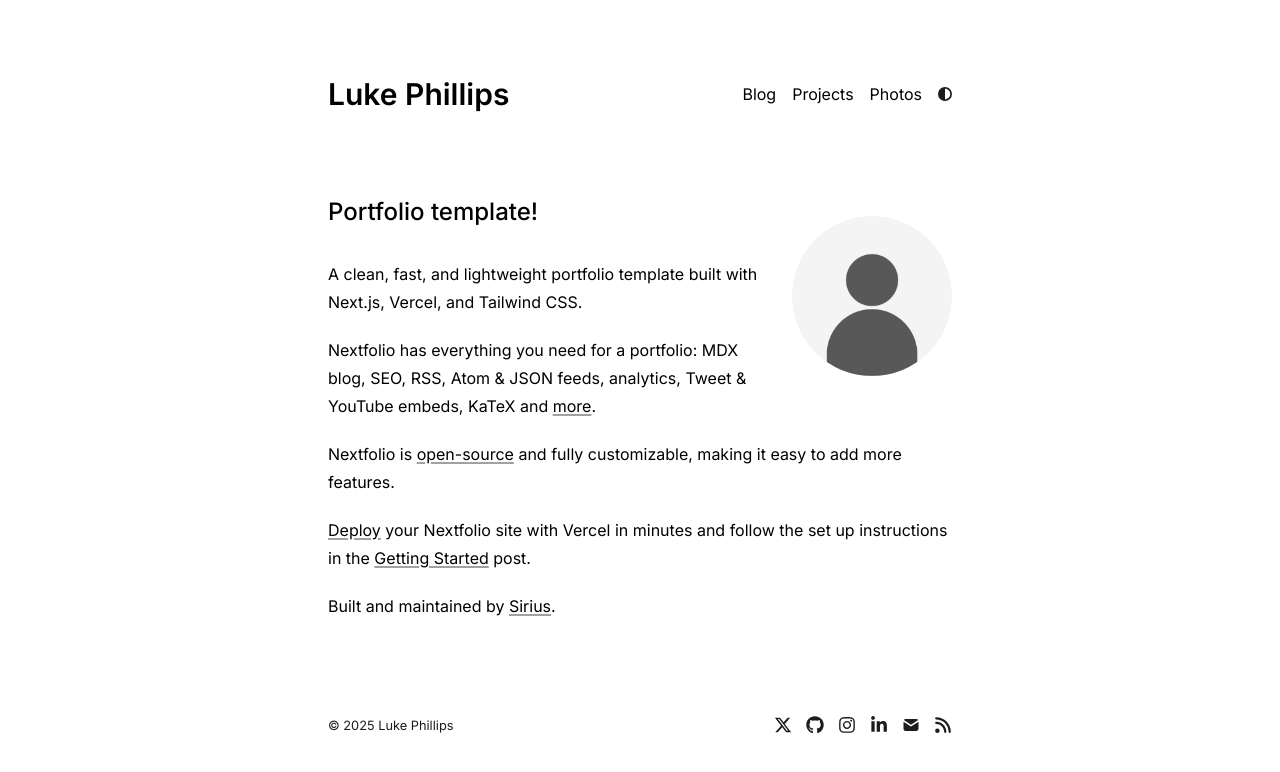
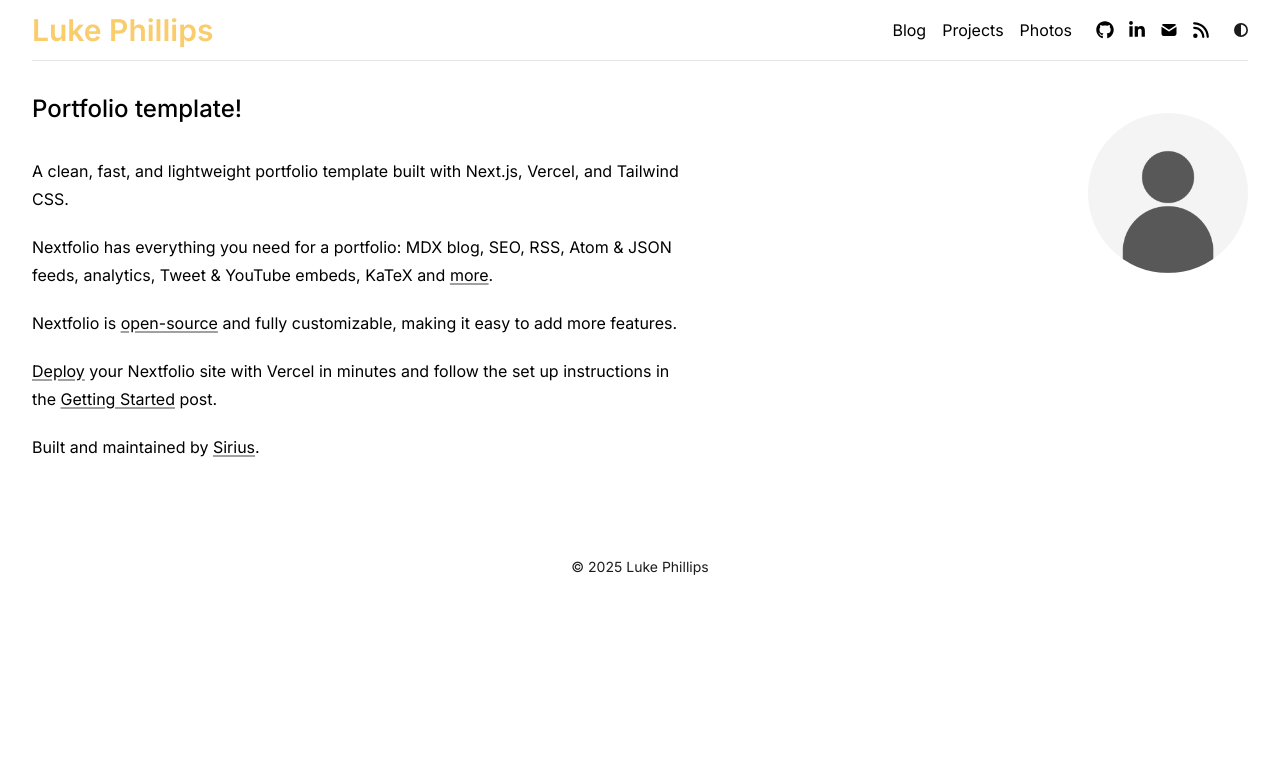
Before and after one commit to StochasticLP/portfolio, a Next.js app in the folder my-portfolio/: page / in a window 1280 px wide. Shown: the top 772 px of the page. Built offline with nearby package versions, Linux system fonts and the light colour scheme.

Commit message:
Changed page layout so that it takes up the entire webpage instead of only the middle. Made buttons highlight in yellow to indicate current page. Underlines them in yellow when user hovers over them.

```diff
--- a/my-portfolio/app/components/footer.tsx
+++ b/my-portfolio/app/components/footer.tsx
@@ -1,62 +1,21 @@
 "use client";
 
 import React from "react";
-import {
-  FaXTwitter,
-  FaGithub,
-  FaInstagram,
-  FaRss,
-  FaLinkedinIn,
-} from "react-icons/fa6";
 import { TbMailFilled } from "react-icons/tb";
 import { metaData, socialLinks } from "app/lib/config";
 
 const YEAR = new Date().getFullYear();
 
-function SocialLink({ href, icon: Icon }) {
+export default function Footer() {
   return (
-    <a href={href} target="_blank" rel="noopener noreferrer">
-      <Icon />
-    </a>
+    <footer className="w-full flex flex-col items-center justify-center lg:mt-24 mt-16 pb-4">
+      <div className="flex flex-col items-center w-full">
+        <div className="text-center text-[#1C1C1C] dark:text-[#D4D4D4] text-sm">
+          <time>© {YEAR}</time> {metaData.title}
+        </div>
+        <div className="mt-2">
+        </div>
+      </div>
+    </footer>
   );
 }
-
-function SocialLinks() {
-  return (
-    <div className="flex text-lg gap-3.5 float-right transition-opacity duration-300 hover:opacity-90">
-      <SocialLink href={socialLinks.twitter} icon={FaXTwitter} />
-      <SocialLink href={socialLinks.github} icon={FaGithub} />
-      <SocialLink href={socialLinks.instagram} icon={FaInstagram} />
-      <SocialLink href={socialLinks.linkedin} icon={FaLinkedinIn} />
-      <SocialLink href={socialLinks.email} icon={TbMailFilled} />
-      <a href="/rss.xml" target="_self">
-        <FaRss />
-      </a>
-    </div>
-  );
-}
-
-export default function Footer() {
-  return (
-    <small className="block lg:mt-24 mt-16 text-[#1C1C1C] dark:text-[#D4D4D4]">
-      <time>© {YEAR}</time>{" "}
-      <a
-        className="no-underline"
-        href={socialLinks.twitter}
-        target="_blank"
-        rel="noopener noreferrer"
-      >
-        {metaData.title}
-      </a>
-      <style jsx>{`
-        @media screen and (max-width: 480px) {
-          article {
-            padding-top: 2rem;
-            padding-bottom: 4rem;
-          }
-        }
-      `}</style>
-      <SocialLinks />
-    </small>
-  );
-}
--- a/my-portfolio/app/components/nav.tsx
+++ b/my-portfolio/app/components/nav.tsx
@@ -1,6 +1,14 @@
+"use client";
 import Link from "next/link";
+import { usePathname } from "next/navigation";
 import { ThemeSwitch } from "./theme-switch";
-import { metaData } from "../lib/config";
+import { metaData, socialLinks } from "../lib/config";
+import {
+  FaGithub,
+  FaRss,
+  FaLinkedinIn,
+} from "react-icons/fa6";
+import { TbMailFilled } from "react-icons/tb";
 
 const navItems = {
   "/blog": { name: "Blog" },
@@ -8,25 +16,54 @@ const navItems = {
   "/photos": { name: "Photos" },
 };
 
+function SocialLinks() {
+  const socials = [
+    { href: socialLinks.github, icon: <FaGithub />, key: "github" },
+    { href: socialLinks.linkedin, icon: <FaLinkedinIn />, key: "linkedin" },
+    { href: socialLinks.email, icon: <TbMailFilled />, key: "email" },
+    { href: "/rss.xml", icon: <FaRss />, key: "rss", self: true },
+  ];
+  return (
+    <div className="flex text-lg gap-3.5 items-center">
+      {socials.map(({ href, icon, key, self }) => (
+        <a
+          key={key}
+          href={href}
+          target={self ? "_self" : "_blank"}
+          rel={self ? undefined : "noopener noreferrer"}
+          className="social-link"
+        >
+          {icon}
+        </a>
+      ))}
+    </div>
+  );
+}
+
 export function Navbar() {
+  const pathname = usePathname();
   return (
-    <nav className="lg:mb-16 mb-12 py-5">
-      <div className="flex flex-col md:flex-row md:items-center justify-between">
-        <div className="flex items-center">
-          <Link href="/" className="text-3xl font-semibold">
+    <nav className="w-full py-3 mb-8 border-b border-neutral-200 dark:border-neutral-800">
+      <div className="flex flex-row items-center justify-between w-full">
+        <div className="flex items-center min-w-0">
+          <Link
+            href="/"
+            className={`text-3xl font-semibold nav-title${pathname === "/" ? " nav-active" : ""}`}
+          >
             {metaData.title}
           </Link>
         </div>
-        <div className="flex flex-row gap-4 mt-6 md:mt-0 md:ml-auto items-center">
+        <div className="flex flex-row items-center gap-4">
           {Object.entries(navItems).map(([path, { name }]) => (
             <Link
               key={path}
               href={path}
-              className="transition-all hover:text-neutral-800 dark:hover:text-neutral-200 flex align-middle relative"
+              className={`nav-link${pathname === path ? " nav-active" : ""}`}
             >
               {name}
             </Link>
           ))}
+          <div className="mx-2"><SocialLinks /></div>
           <ThemeSwitch />
         </div>
       </div>
--- a/my-portfolio/app/globals.css
+++ b/my-portfolio/app/globals.css
@@ -1,3 +1,17 @@
+/* Nav underline and highlight styles */
+.nav-link, .social-link, .nav-title {
+  position: relative;
+  transition: color 0.15s;
+}
+.nav-link:hover, .social-link:hover, .nav-title:hover {
+  text-decoration: underline;
+  text-decoration-color: #f9cc6c;
+  text-underline-offset: 4px;
+  text-decoration-thickness: 2px;
+}
+.nav-active {
+  color: #f9cc6c !important;
+}
 @import "tailwindcss";
 @plugin "@tailwindcss/typography";
 @import "./components/tweet.css";
--- a/my-portfolio/app/layout.tsx
+++ b/my-portfolio/app/layout.tsx
@@ -73,16 +73,16 @@ export default function RootLayout({
           title="JSON Feed"
         />
       </head>
-      <body className="antialiased flex flex-col items-center justify-center mx-auto mt-2 lg:mt-8 mb-12">
+      <body className="antialiased flex flex-col min-h-screen w-full">
         <ThemeProvider
           attribute="class"
           defaultTheme="system"
           enableSystem
           disableTransitionOnChange
         >
-          <main className="flex-auto min-w-0 mt-2 md:mt-6 flex flex-col px-6 sm:px-4 md:px-0 max-w-[624px] w-full">
+          <main className="flex-auto w-full px-4 sm:px-6 md:px-8 max-w-none">
             <Navbar />
-            {children}
+            <div className="w-full">{children}</div>
             <Footer />
             <Analytics />
             <SpeedInsights />
```
